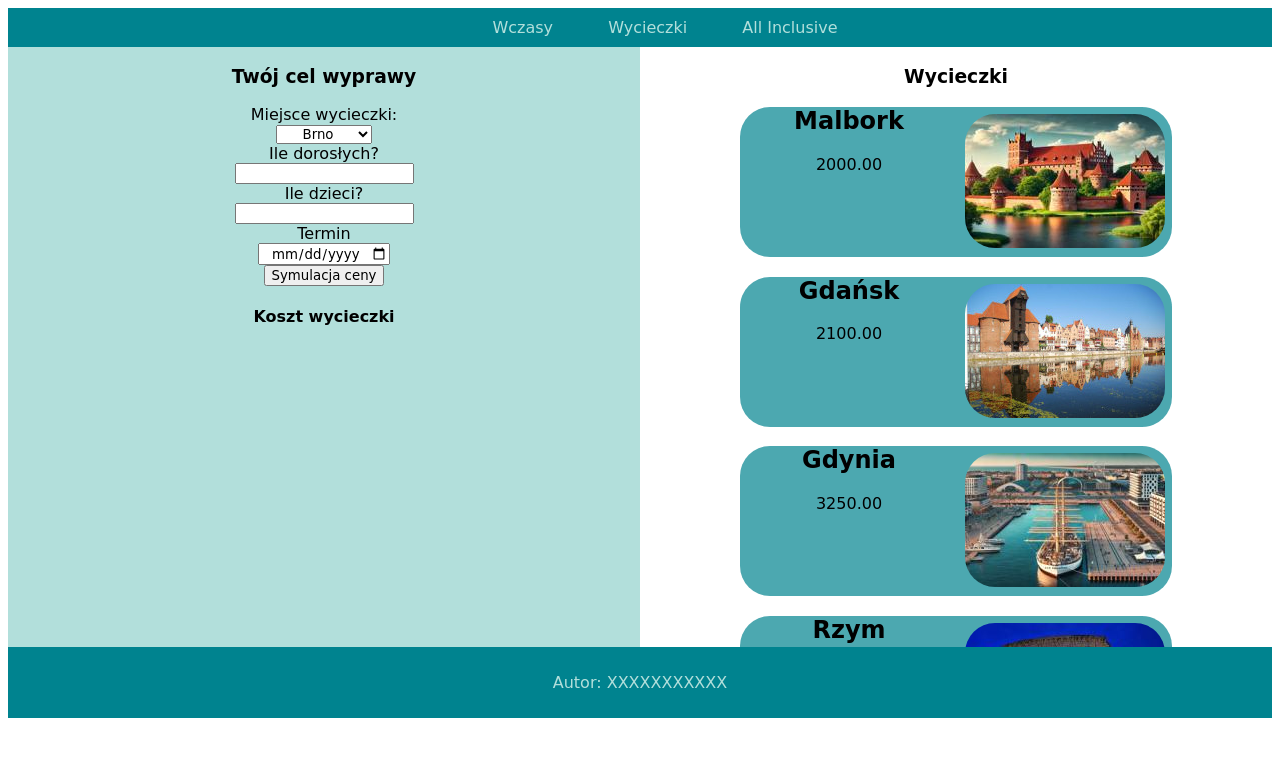
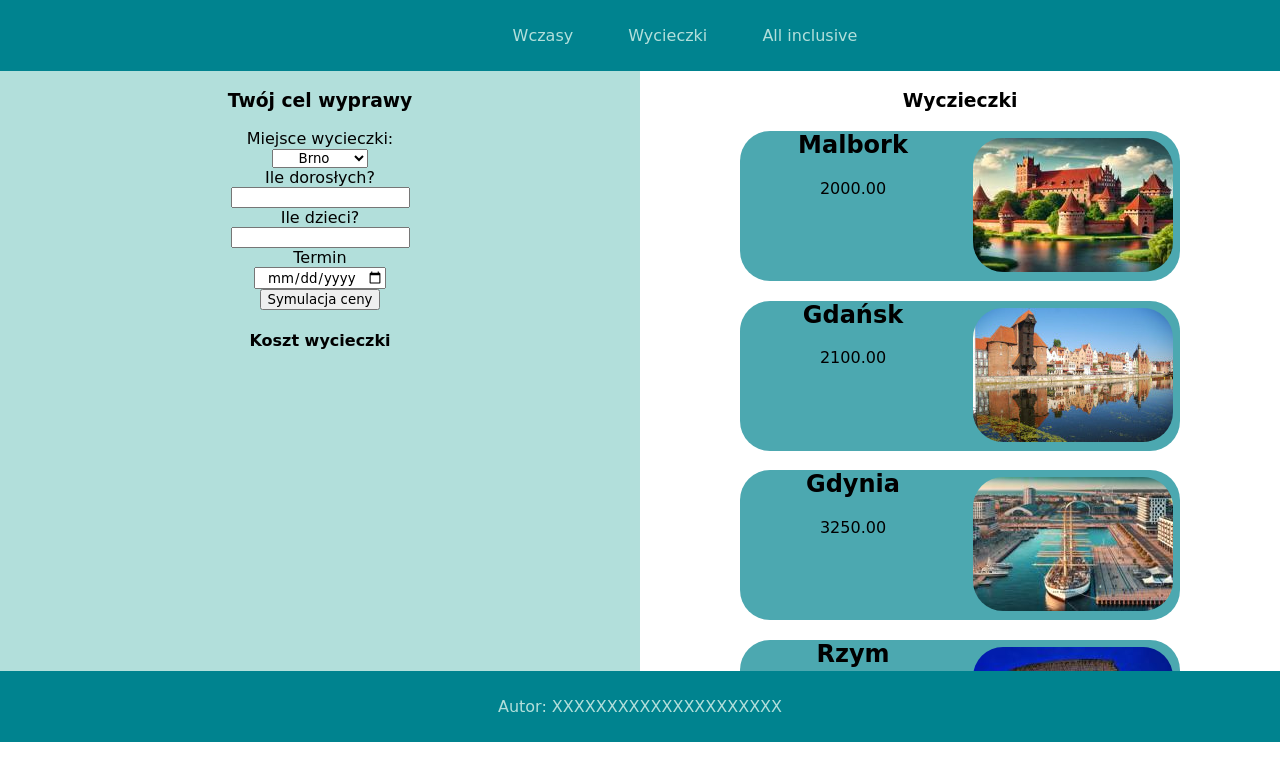
Before and after one commit to matikuc/Exams, a PHP site: page / in a window 1280 px wide. Shown: the top 781 px of the page. Run offline with PHP 8.4, Linux system fonts and the light colour scheme; data comes from the database, SQL or seed files in the repository.

Commit message:
Exams INF.03/EE.09

```diff
--- a/INF.03/INF.03-07-25.06-SG/index.php
+++ b/INF.03/INF.03-07-25.06-SG/index.php
@@ -1,97 +1,90 @@
-<?php
-    $connect = mysqli_connect("localhost", "root", "", "wyprawy") or die("Błąd");
-?>
 <!DOCTYPE html>
 <html lang="pl">
+
 <head>
     <meta charset="UTF-8">
-    <meta name="viewport" content="width=device-width, initial-scale=1.0">
     <title>Biuro turystyczne</title>
     <link rel="stylesheet" href="styl.css">
 </head>
+
 <body>
     <nav>
-        <a href="wczasy.html">Wczasy</a>
-        <a href="wycieczki.html">Wycieczki</a>
-        <a href="allinclusive.html">All Inclusive</a>
-
+        <ul>
+            <li><a href="wczasy.html">Wczasy</a></li>
+            <li><a href="wycieczki.html">Wycieczki</a></li>
+            <li><a href="allinclusive.html">All inclusive</a></li>
+        </ul>
     </nav>
     <main>
         <aside>
             <h3>Twój cel wyprawy</h3>
             <form action="index.php" method="POST">
-                <label for="MiejsceWycieczki">Miejsce wycieczki:<br>
-                <select name="MiejsceWycieczki" id="MiejsceWycieczki"><br>
+                <label>
+                    Miejsce wycieczki:<br>
+                    <select name="miejsceWycieczki">
                         <?php
+                        $connect = mysqli_connect("localhost", "root", "", "wyprawy");
                         $query = "SELECT nazwa FROM miejsca ORDER BY nazwa ASC;";
                         $result = mysqli_query($connect, $query);
-                    while($row = mysqli_fetch_assoc($result)){
-                        echo "<option value='$row[nazwa]'>$row[nazwa]</option>";
+                        while ($row = mysqli_fetch_array($result)) {
+                            echo "<option value='{$row['nazwa']}'>{$row['nazwa']}</option>";
                         }
-
                         ?>
                     </select>
-                </label><br>
-                <label for="IleDoroslych">Ile dorosłych?<br>
-                    <input type="number" name="IleDoroslych" id="IleDoroslych">
-
-                </label><br>
-                <label for="IleDzieci">Ile dzieci?<br>
-                    <input type="number" name="IleDzieci" id="IleDzieci">
-
-                </label><br>
-                <label for="Termin">Termin<br>
-                    <input type="date" name="Termin" id="Termin">
-
                 </label>
                 <br>
-                <button name="submit">Symulacja ceny</button><br>
+                <label>
+                    Ile dorosłych?<br>
+                    <input type="number" name="ileDoroslych">
+                </label>
+                <br>
+                <label>
+                    Ile dzieci?<br>
+                    <input type="number" name="ileDzieci">
+                </label>
+                <br>
+                <label>
+                    Termin<br>
+                    <input type="date" name="termin">
+                </label>
+                <br>
+                <button name="submit">Symulacja ceny</button>
+            </form>
             <h4>Koszt wycieczki</h4>
             <?php
-                if(isset($_POST['submit'])){
-                    $miejsceWycieczki = $_POST['MiejsceWycieczki'];
-                    $iledoroslych = $_POST['IleDoroslych'];
-                    $iledzieci = $_POST['IleDzieci'];
-                    $termin = $_POST['Termin'];
-                    $query1 = "SELECT `cena` FROM `miejsca` where `nazwa` like '$miejsceWycieczki'; ";
-                    $result1 = mysqli_query($connect,$query1);
-                    $row1 = mysqli_fetch_assoc($result1);
-                    $cena = $row1['cena'];
-                    $koszt = $cena *$iledoroslych + ($cena*0.5)*$iledzieci;
-                    echo "<p> W dniu $termin </p>";
-                    echo "$koszt złotych";
+            if (isset($_POST["submit"])) {
+                $miejsceWycieczki = $_POST["miejsceWycieczki"];
+                $ileDoroslych = $_POST["ileDoroslych"];
+                $ileDzieci = $_POST["ileDzieci"];
+                $termin = $_POST["termin"];
+                $query = "SELECT cena FROM miejsca WHERE nazwa = '$miejsceWycieczki';";
+                $result = mysqli_query($connect, $query);
+                $row = mysqli_fetch_array($result);
+                $cena = $row["cena"] * ($ileDoroslych + ($ileDzieci / 2));
+                echo "<p>W dniu $termin</p>
+                    <p>$cena złotych</p>";
             }
             ?>
-
-            </form>
-
         </aside>
         <section>
-            <h3>Wycieczki</h3>
+            <h3>Wyczieczki</h3>
             <?php
-            $query2 = "SELECT `nazwa`, `cena`, `link_obraz` FROM `miejsca` WHERE `link_obraz` like '0%'; ";
-            $result2 = mysqli_query($connect,$query2);
-            while($row2 = mysqli_fetch_assoc($result2)){
-                echo "<div class='wycieczka'>";
-                echo "<img src='$row2[link_obraz]' alt='zdjęcie z wycieczki'>";
-                echo "<h2>$row2[nazwa]</h2>";
-                echo "<p>$row2[cena] </p>";
-                echo "</div>"; }
-
-
-
+            $query = "SELECT nazwa, cena, link_obraz FROM miejsca WHERE link_obraz LIKE '0%';";
+            $result = mysqli_query($connect, $query);
+            while ($row = mysqli_fetch_array($result)) {
+                echo "<div class='wycieczka'>
+                        <img src='{$row['link_obraz']}' alt='zdjęcie z wycieczki'>
+                        <h2>{$row['nazwa']}</h2>
+                        <p>{$row['cena']}</p>
+                    </div>";
+            }
+            mysqli_close($connect);
             ?>
-
         </section>
     </main>
     <footer>
-        <p>Autor: XXXXXXXXXXX</p>
+        <p>Autor: XXXXXXXXXXXXXXXXXXXXX</p>
+    </footer>
+</body>
 
-    </footer>
-    <?php
-    mysqli_close($connect);
-
-            ?>
-
-</body>
 </html>
--- a/INF.03/INF.03-07-25.06-SG/styl.css
+++ b/INF.03/INF.03-07-25.06-SG/styl.css
@@ -1,24 +1,35 @@
-*{
-    font-family: "Comic Sans MS",sans-serif;
+* {
+    font-family: 'Comic Sans MS', sans-serif;
     text-align: center;
 }
-nav,footer{
-    background-color: #00838F;
-    color: #B2DFDB;
+
+body {
+    margin: 0;
+}
+
+nav,
+footer {
+    background-color: #00838f;
+    color: #b2dfdb;
     padding: 10px;
 }
-main{
+
+main {
     display: flex;
 }
-aside,section{
+
+aside,
+section {
     width: 50%;
     height: 600px;
     overflow: auto;
 }
-aside{
+
+aside {
     background-color: #b2dfdb;
 }
-.wycieczka{
+
+.wycieczka {
     background-color: #00838fb3;
     height: 150px;
     margin-top: 10px;
@@ -26,27 +37,30 @@
     margin-left: 100px;
     margin-right: 100px;
     border-radius: 30px;
+}
 
-
-}
-.wycieczka:hover{
+.wycieczka:hover {
     background-color: #00838fff;
 }
-img{
+
+img {
     float: right;
     border-radius: 30px;
     margin: 7px;
 }
-li{
+
+li {
     display: inline-block;
     list-style-type: none;
 }
-a{
-    color: #B2DFDB;
+
+a {
+    color: #b2dfdb;
     text-decoration: none;
     margin-left: 50px;
 }
-a:hover{
+
+a:hover {
     color: white;
     text-decoration: underline;
 }
```
Lines whose indentation alone changed are shown as unchanged.
